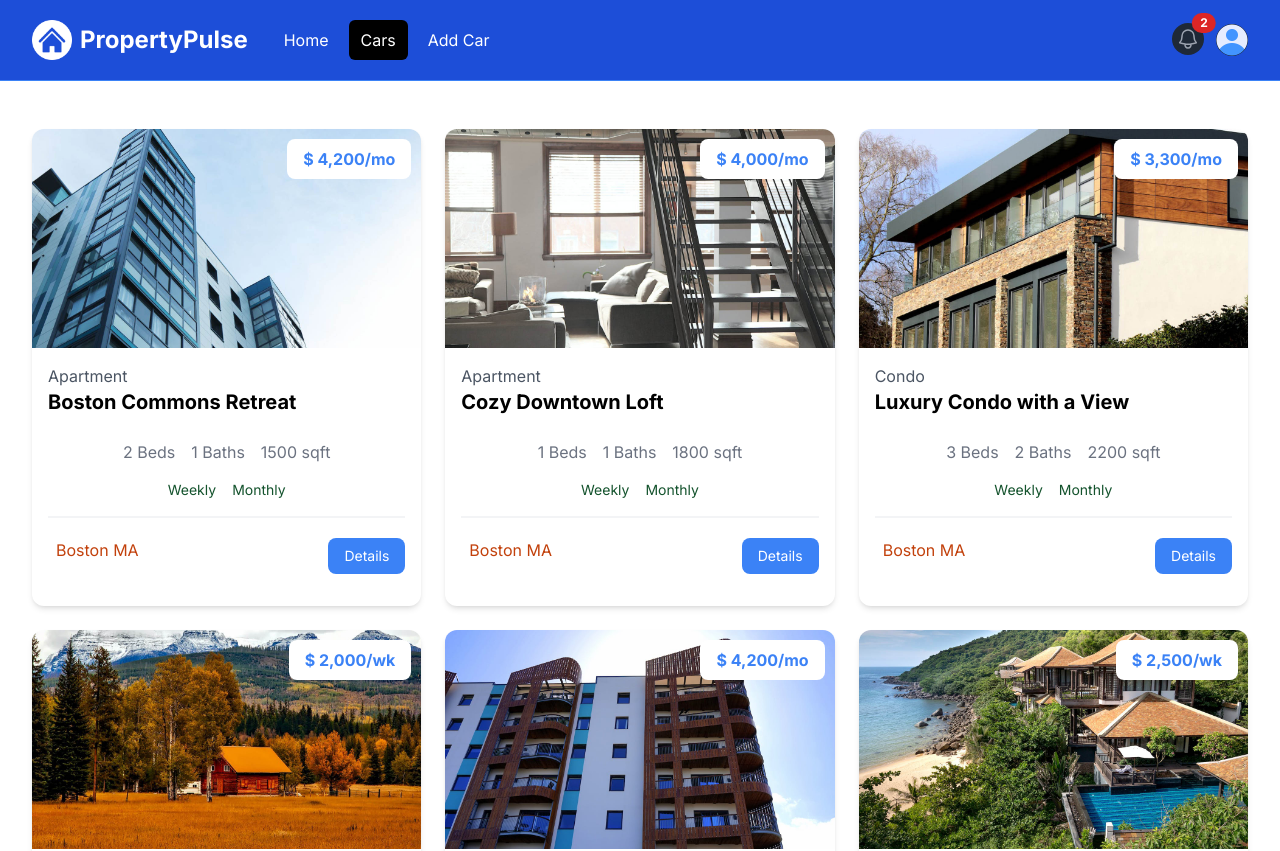
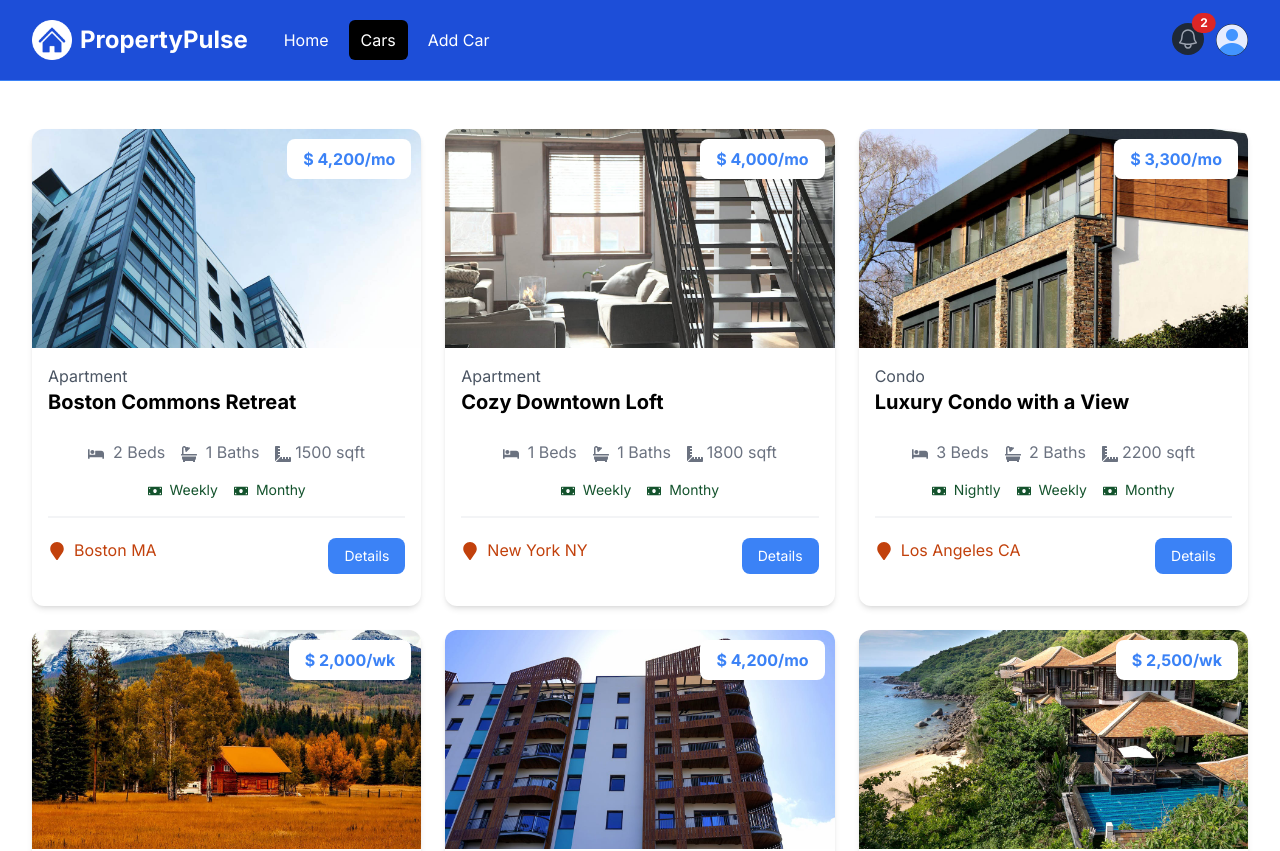
Before and after one commit to lostmart/rent-this, a Next.js app: page /carsPage in a window 1280 px wide. Shown: the top 851 px of the page. Built offline with nearby package versions, Linux system fonts and the light colour scheme.

Commit message:
dynamic detsils and fa icons

```diff
--- /dev/null
+++ b/src/app/carsPage/[id]/page.tsx
@@ -0,0 +1,7 @@
+import React from "react"
+
+const page = () => {
+	return <div>we's gonna show you de details, aaaigh?</div>
+}
+
+export default page
--- a/src/components/CarCard.tsx
+++ b/src/components/CarCard.tsx
@@ -1,6 +1,13 @@
-import { log } from "console"
 import Image from "next/image"
 import Link from "next/link"
+
+import {
+	FaBed,
+	FaBath,
+	FaRulerCombined,
+	FaMoneyBill,
+	FaMapMarker,
+} from "react-icons/fa"
 
 import TCar from "@/types/CarsType"
 
@@ -45,26 +52,29 @@ const CarCard = ({ carDetails }: CarCardProps) => {
 
 				<div className="flex justify-center gap-4 text-gray-500 mb-4">
 					<p>
-						<i className="fa-solid fa-bed"></i> {carDetails.beds}
+						<FaBed className="inline mr-1" /> {carDetails.beds}
 						<span className="md:hidden lg:inline"> Beds</span>
 					</p>
 					<p>
-						<i className="fa-solid fa-bath"></i> {carDetails.baths}
+						<FaBath className="inline mr-1" /> {carDetails.baths}
 						<span className="md:hidden lg:inline"> Baths</span>
 					</p>
 					<p>
-						<i className="fa-solid fa-ruler-combined"></i>
+						<FaRulerCombined className="inline mr-1" />
 						{carDetails.square_feet}{" "}
 						<span className="md:hidden lg:inline">sqft</span>
 					</p>
 				</div>
 
 				<div className="flex justify-center gap-4 text-green-900 text-sm mb-4">
-					<p>
-						<i className="fa-solid fa-money-bill"></i> Weekly
+					<p className={!carDetails.rates.nightly ? "hidden" : ""}>
+						<FaMoneyBill className="inline mr-1" /> Nightly
 					</p>
-					<p>
-						<i className="fa-solid fa-money-bill"></i> Monthly
+					<p className={!carDetails.rates.weekly ? "hidden" : ""}>
+						<FaMoneyBill className="inline mr-1" /> Weekly
+					</p>
+					<p className={!carDetails.rates.monthly ? "hidden" : ""}>
+						<FaMoneyBill className="inline mr-1" /> Monthy
 					</p>
 				</div>
 
@@ -72,15 +82,18 @@ const CarCard = ({ carDetails }: CarCardProps) => {
 
 				<div className="flex flex-col lg:flex-row justify-between mb-4">
 					<div className="flex align-middle gap-2 mb-4 lg:mb-0">
-						<i className="fa-solid fa-location-dot text-lg text-orange-700"></i>
-						<span className="text-orange-700"> Boston MA </span>
+						<FaMapMarker className="text-lg text-orange-700 mt-1" />
+						<span className="text-orange-700">
+							{" "}
+							{carDetails.location.city} {carDetails.location.state}{" "}
+						</span>
 					</div>
-					<a
-						href="property.html"
+					<Link
+						href={`/carsPage/${carDetails._id}`}
 						className="h-[36px] bg-blue-500 hover:bg-blue-600 text-white px-4 py-2 rounded-lg text-center text-sm"
 					>
 						Details
-					</a>
+					</Link>
 				</div>
 			</div>
 		</div>
```
